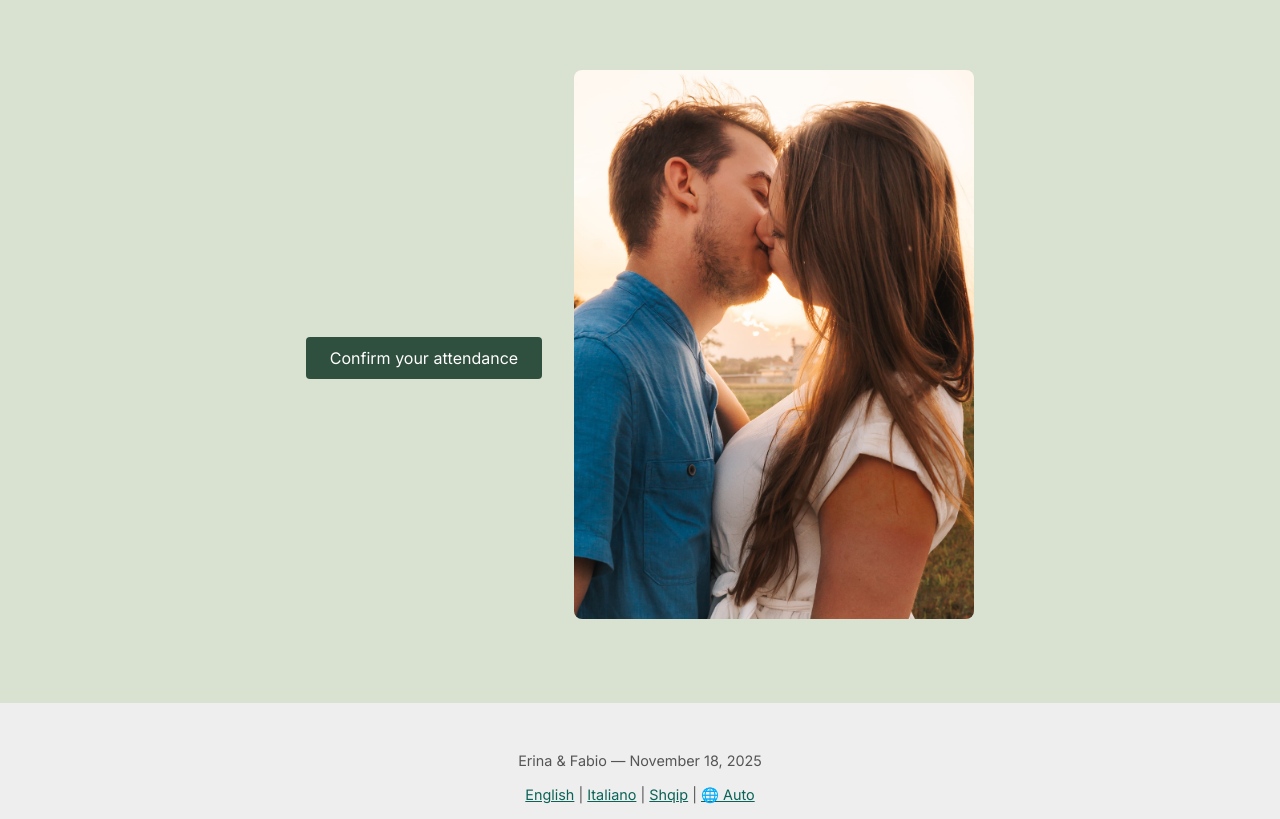
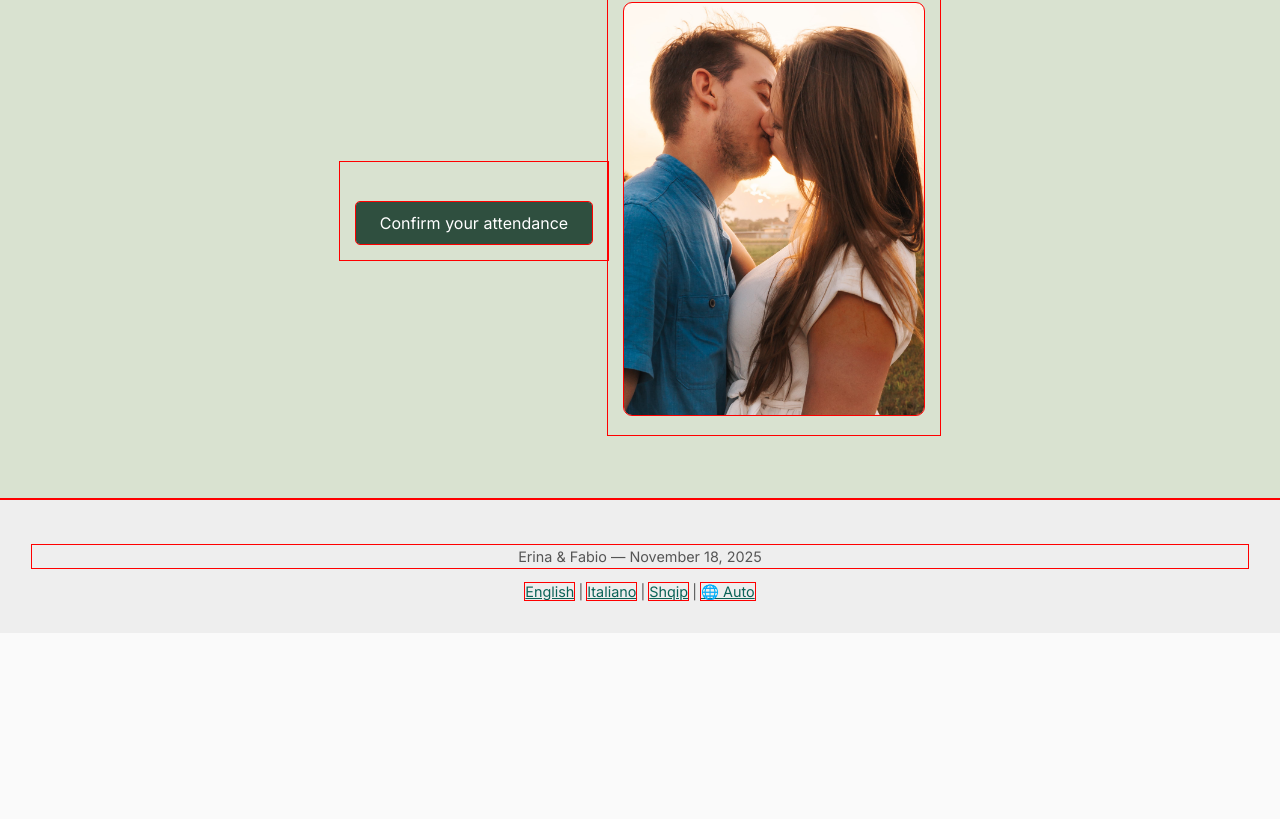
Before and after one commit to Ph-4/wedding-site, a plain HTML site: page en/index.html in a window 1280 px wide. Shown: the part 1807-2626 px from the top of the page. After the commit the page ends 2440 px from the top, so only its background shows below. Drawn offline with nearby package versions, Linux system fonts and the light colour scheme.

Commit message:
trying to fix that scrolling

```diff
--- a/style.css
+++ b/style.css
@@ -1,5 +1,6 @@
 * {
   box-sizing: border-box;
+  outline: 1px solid red;
 }
 
 /* Base */
@@ -10,6 +11,8 @@ body {
   color: #333;
   background: #fafafa;
   overflow-x: hidden;
+  width: 100%;
+  position: relative;
 }
 
 h2.script {
@@ -82,7 +85,7 @@ section {
 }
 .side-image {
   flex: 1 1 300px;
-  max-width: 400px;
+  max-width: 300px;
   border-radius: 8px;
   margin: 1rem;
 }
```
